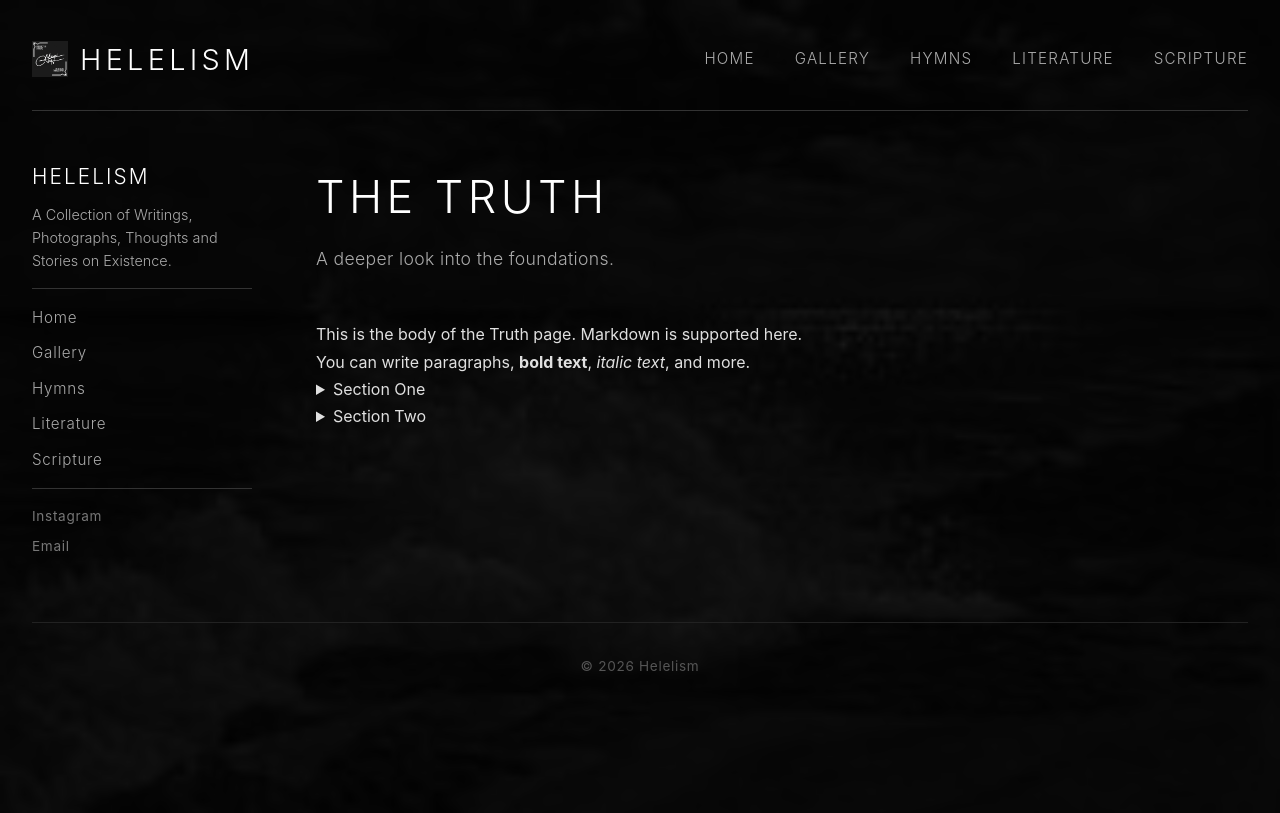
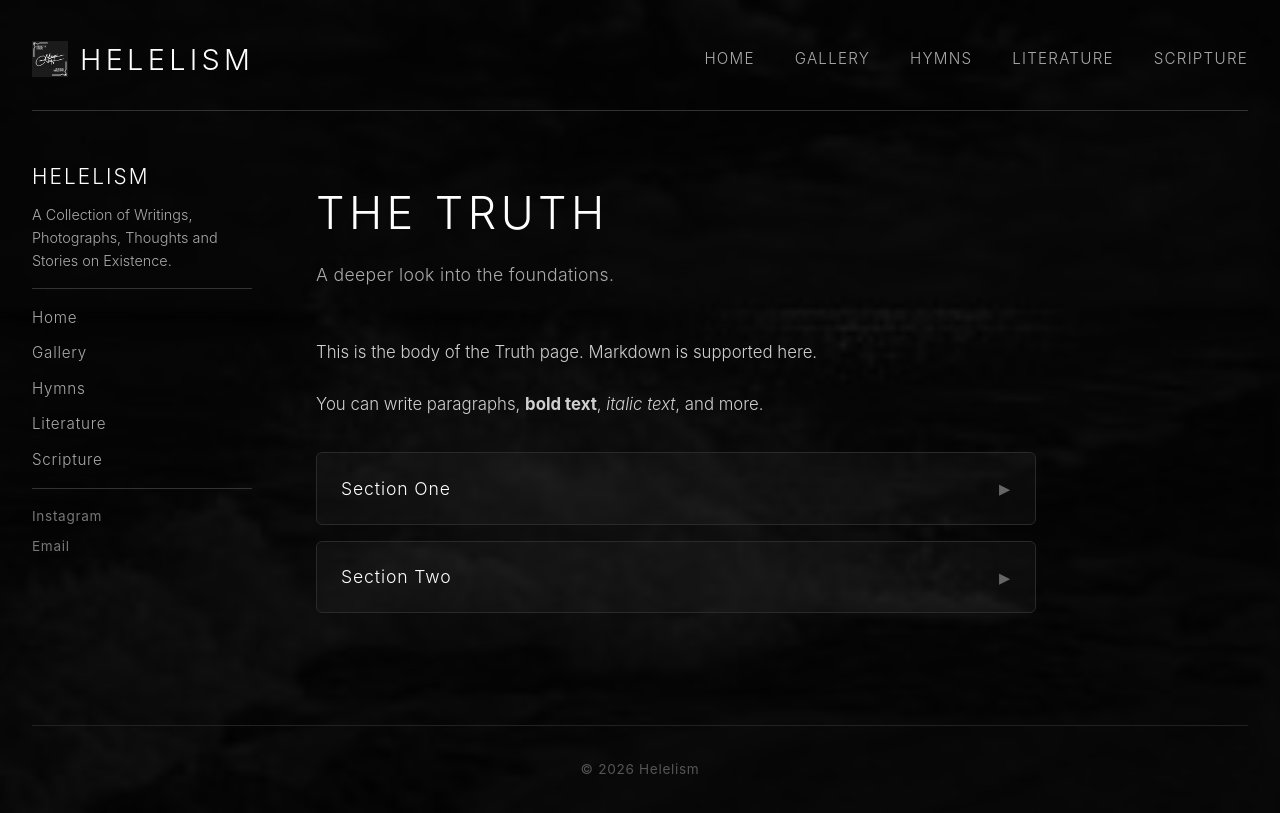
Before and after one commit to Mizuki-5055/Mizuki-5055.github.io, a Jekyll site: the page built from truth.md, in a window 1280 px wide. Shown: the top 813 px of the page. Built offline with Jekyll 4.4.1, drawn with Linux system fonts in a browser that asks for light colours.

Commit message:
Update main.css

```diff
--- a/assets/css/main.css
+++ b/assets/css/main.css
@@ -875,3 +875,186 @@ footer {
     font-size: 0.95rem;
   }
 }
+
+/* ========================================
+   ABOUT PAGE – TRUTH BUTTON
+   ======================================== */
+.about-footer {
+  margin-top: 3rem;
+  text-align: center;
+}
+
+.about-truth-btn {
+  display: inline-block;
+  padding: 0.8rem 2.8rem;
+  border: 1px solid #555555;
+  border-radius: 50px;
+  color: #ffffff;
+  text-decoration: none;
+  font-weight: 300;
+  letter-spacing: 0.15em;
+  text-transform: uppercase;
+  font-size: 0.9rem;
+  transition: all 0.3s ease;
+}
+
+.about-truth-btn:hover {
+  background: #ffffff;
+  color: #0a0a0a;
+  border-color: #ffffff;
+}
+
+/* ========================================
+   TRUTH PAGE
+   ======================================== */
+.truth-page {
+  max-width: 720px;
+  padding: 1rem 0 2rem 0;
+}
+
+.truth-banner {
+  width: 100%;
+  height: auto;
+  max-height: 300px;
+  object-fit: cover;
+  border-radius: 8px;
+  margin-bottom: 1.5rem;
+  border: 1px solid #2a2a2a;
+}
+
+.truth-body {
+  color: #d0d0d0;
+  font-weight: 300;
+  font-size: 1.05rem;
+  line-height: 1.9;
+  margin-bottom: 2rem;
+}
+
+.truth-body h1,
+.truth-body h2,
+.truth-body h3 {
+  color: #ffffff;
+  font-weight: 300;
+  letter-spacing: 0.05em;
+  margin-top: 2rem;
+  margin-bottom: 0.5rem;
+}
+
+.truth-body p {
+  margin-bottom: 1.2rem;
+}
+
+.truth-body a {
+  color: #aaaaaa;
+  text-decoration: underline;
+  text-underline-offset: 2px;
+  transition: color 0.3s ease;
+}
+
+.truth-body a:hover {
+  color: #ffffff;
+}
+
+.truth-body ul,
+.truth-body ol {
+  margin-bottom: 1.2rem;
+  padding-left: 1.5rem;
+}
+
+.truth-body blockquote {
+  border-left: 3px solid #444444;
+  padding-left: 1.5rem;
+  color: #bbbbbb;
+  font-style: italic;
+  margin: 1.5rem 0;
+}
+
+/* Dropdowns */
+.truth-dropdowns {
+  margin-top: 2rem;
+}
+
+.truth-details {
+  background: rgba(255, 255, 255, 0.03);
+  border: 1px solid #2a2a2a;
+  border-radius: 6px;
+  margin-bottom: 1rem;
+  transition: border-color 0.3s ease;
+}
+
+.truth-details:hover {
+  border-color: #444444;
+}
+
+.truth-details summary {
+  color: #ffffff;
+  font-weight: 300;
+  font-size: 1.1rem;
+  letter-spacing: 0.05em;
+  padding: 1rem 1.5rem;
+  cursor: pointer;
+  list-style: none;
+  display: flex;
+  justify-content: space-between;
+  align-items: center;
+}
+
+.truth-details summary::-webkit-details-marker {
+  display: none;
+}
+
+.truth-details summary::after {
+  content: "▸";
+  color: #666666;
+  font-size: 1.4rem;
+  transition: transform 0.3s ease;
+}
+
+.truth-details[open] summary::after {
+  transform: rotate(90deg);
+}
+
+.details-content {
+  padding: 0 1.5rem 1.5rem 1.5rem;
+  color: #cccccc;
+  font-weight: 300;
+  font-size: 0.95rem;
+  line-height: 1.7;
+}
+
+.details-content p {
+  margin-bottom: 0.8rem;
+}
+
+.details-content p:last-child {
+  margin-bottom: 0;
+}
+
+.details-content a {
+  color: #aaaaaa;
+  text-decoration: underline;
+  text-underline-offset: 2px;
+}
+
+.details-content a:hover {
+  color: #ffffff;
+}
+
+@media (max-width: 768px) {
+  .truth-page {
+    padding: 0 0 1rem 0;
+  }
+  .truth-body {
+    font-size: 0.95rem;
+  }
+  .truth-banner {
+    max-height: 200px;
+  }
+  .truth-details summary {
+    font-size: 1rem;
+    padding: 0.8rem 1.2rem;
+  }
+  .details-content {
+    padding: 0 1.2rem 1.2rem 1.2rem;
+  }
+}
```
